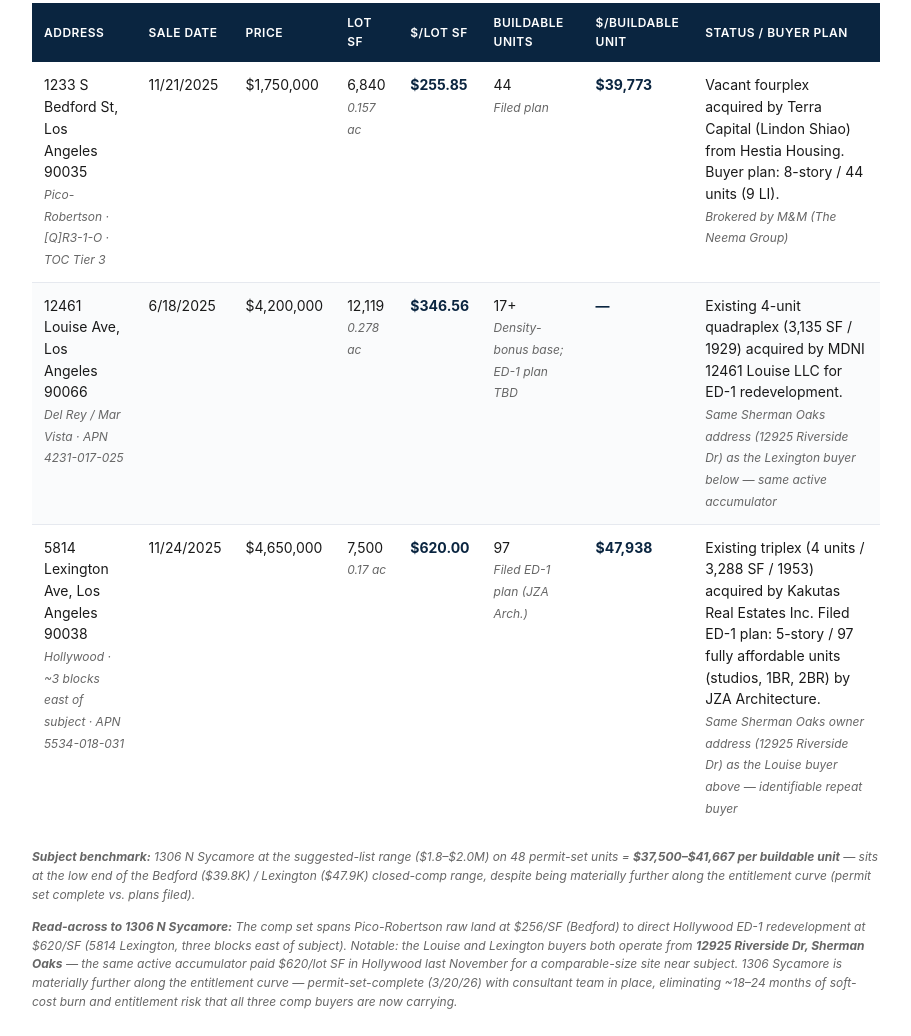
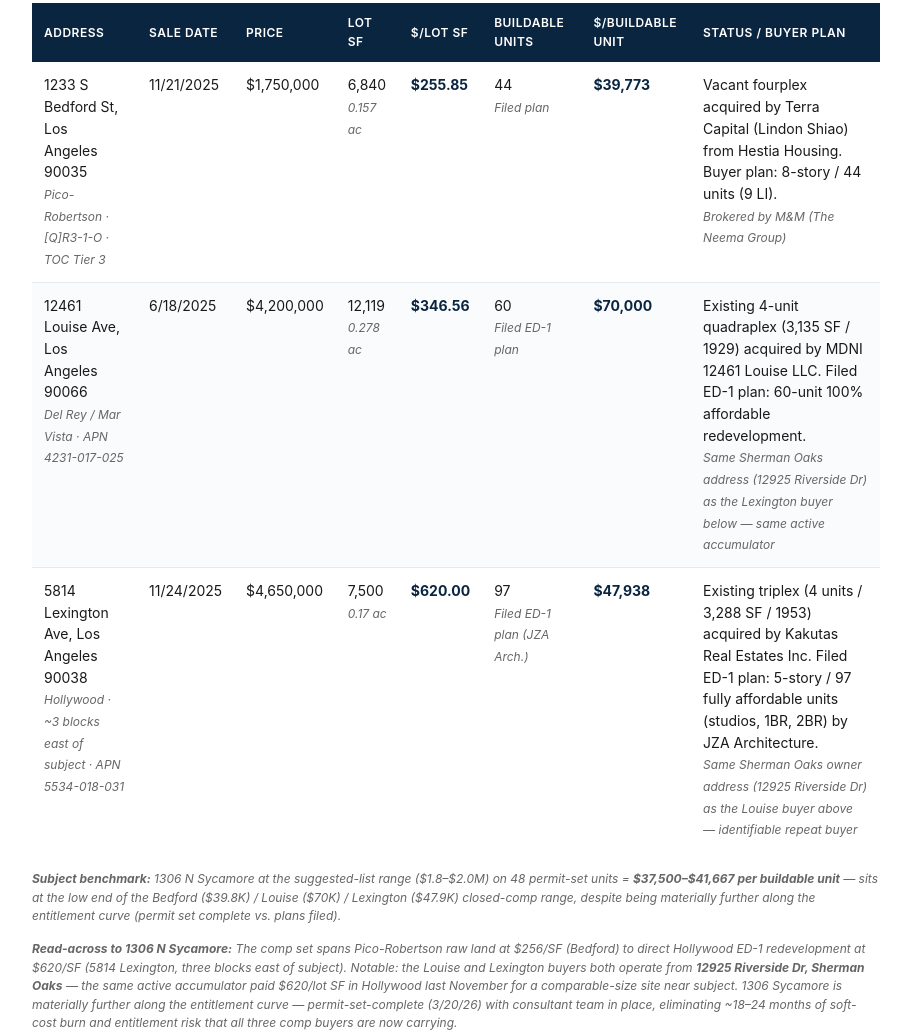
Before and after one commit to LAAA-Deploys/1306-sycamore-bov, a plain HTML site: page index.html in a window 1280 px wide. Shown: the part 3822-4858 px from the top of the page, without its empty margins (184-1095 px from the left). Drawn offline with Linux system fonts and the light colour scheme.

Commit message:
Louise: confirm 60-unit ED-1 plan, $70K/unit

```diff
--- a/index.html
+++ b/index.html
@@ -255,9 +255,9 @@
         <td>$4,200,000</td>
         <td>12,119<br><span class="footer-note">0.278 ac</span></td>
         <td class="psf">$346.56</td>
-        <td>17+<br><span class="footer-note">Density-bonus base; ED-1 plan TBD</span></td>
-        <td class="psf">&mdash;</td>
-        <td>Existing 4-unit quadraplex (3,135 SF / 1929) acquired by MDNI 12461 Louise LLC for ED-1 redevelopment.<br><span class="footer-note">Same Sherman Oaks address (12925 Riverside Dr) as the Lexington buyer below &mdash; same active accumulator</span></td>
+        <td>60<br><span class="footer-note">Filed ED-1 plan</span></td>
+        <td class="psf">$70,000</td>
+        <td>Existing 4-unit quadraplex (3,135 SF / 1929) acquired by MDNI 12461 Louise LLC. Filed ED-1 plan: 60-unit 100% affordable redevelopment.<br><span class="footer-note">Same Sherman Oaks address (12925 Riverside Dr) as the Lexington buyer below &mdash; same active accumulator</span></td>
       </tr>
       <tr>
         <td>5814 Lexington Ave, Los Angeles 90038<br><span class="footer-note">Hollywood &middot; ~3 blocks east of subject &middot; APN 5534-018-031</span></td>
@@ -272,7 +272,7 @@
     </tbody>
   </table>
   </div>
-  <p class="footer-note" style="margin-top:14px"><strong>Subject benchmark:</strong> 1306 N Sycamore at the suggested-list range ($1.8&ndash;$2.0M) on 48 permit-set units = <strong>$37,500&ndash;$41,667 per buildable unit</strong> &mdash; sits at the low end of the Bedford ($39.8K) / Lexington ($47.9K) closed-comp range, despite being materially further along the entitlement curve (permit set complete vs. plans filed).</p>
+  <p class="footer-note" style="margin-top:14px"><strong>Subject benchmark:</strong> 1306 N Sycamore at the suggested-list range ($1.8&ndash;$2.0M) on 48 permit-set units = <strong>$37,500&ndash;$41,667 per buildable unit</strong> &mdash; sits at the low end of the Bedford ($39.8K) / Louise ($70K) / Lexington ($47.9K) closed-comp range, despite being materially further along the entitlement curve (permit set complete vs. plans filed).</p>
   <p class="footer-note" style="margin-top:10px"><strong>Read-across to 1306 N Sycamore:</strong> The comp set spans Pico-Robertson raw land at $256/SF (Bedford) to direct Hollywood ED-1 redevelopment at $620/SF (5814 Lexington, three blocks east of subject). Notable: the Louise and Lexington buyers both operate from <strong>12925 Riverside Dr, Sherman Oaks</strong> &mdash; the same active accumulator paid $620/lot SF in Hollywood last November for a comparable-size site near subject. 1306 Sycamore is materially further along the entitlement curve &mdash; permit-set-complete (3/20/26) with consultant team in place, eliminating ~18&ndash;24 months of soft-cost burn and entitlement risk that all three comp buyers are now carrying.</p>
 </section>
 
```
